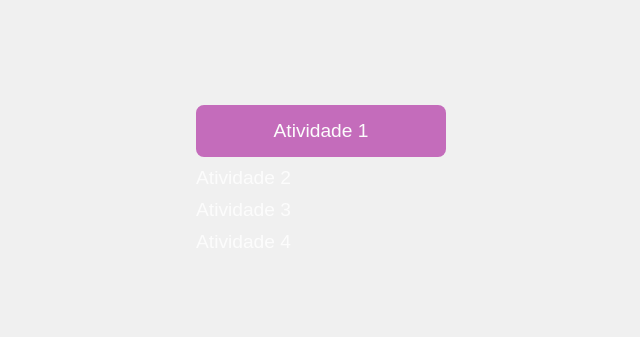
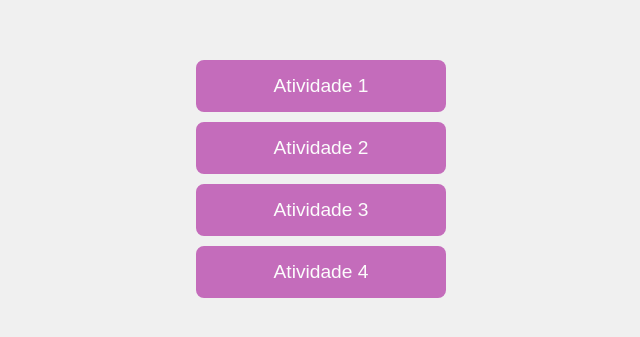
Before and after one commit to NathanyLima/Atividades, a plain HTML site: page Atividade1/semana1.html in a window 1280 px wide. Shown: the part 221-558 px from the top of the page, without its empty margins (319-959 px from the left). Drawn offline with Linux system fonts and the light colour scheme.

Commit message:
Update semana1.html

```diff
--- a/Atividade1/semana1.html
+++ b/Atividade1/semana1.html
@@ -3,7 +3,7 @@
 <head>
     <meta charset="utf-8">
     <meta name="viewport" content="width=device-width, initial-scale=1.0">
-    <title>Atividades Semanais</title>
+    <title>Atividades Semana 1</title>
     <style>
         body {
             font-family: 'Arial', sans-serif;
@@ -61,9 +61,9 @@
 	<nav>
 		<ul>
 			<li><a href="1atividade.html" Class="button">Atividade 1</a></li>
-			<li><a href="2atividade.html">Atividade 2</a></li>
-			<li><a href="3atividade.html">Atividade 3</a></li>
-			<li><a href="4atividade.html">Atividade 4</a></li>
+			<li><a href="2atividade.html" Class="button">Atividade 2</a></li>
+			<li><a href="3atividade.html" Class="button">Atividade 3</a></li>
+			<li><a href="4atividade.html" Class="button">Atividade 4</a></li>
 		</ul>
 	</nav>
 </body>
```
